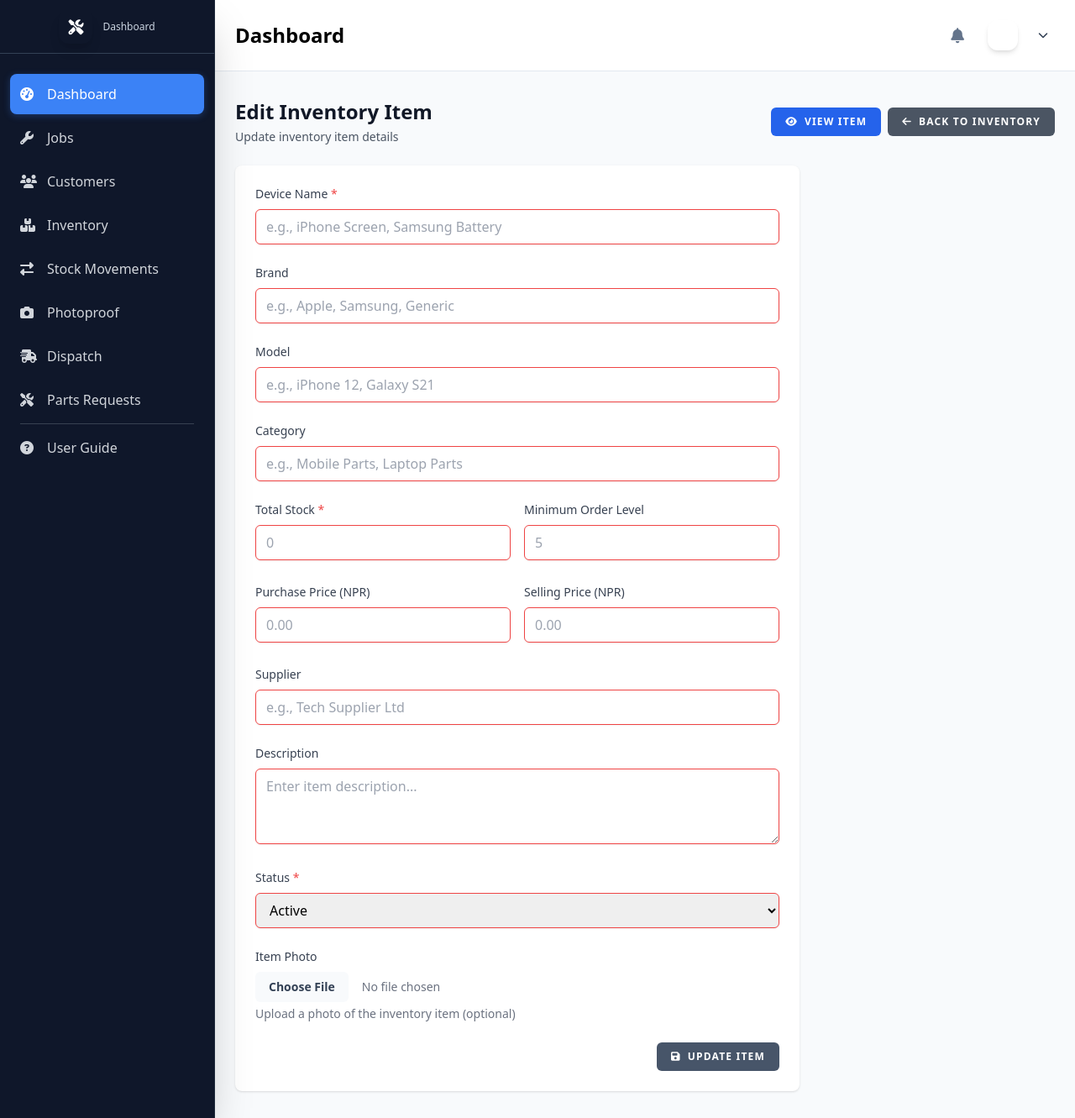
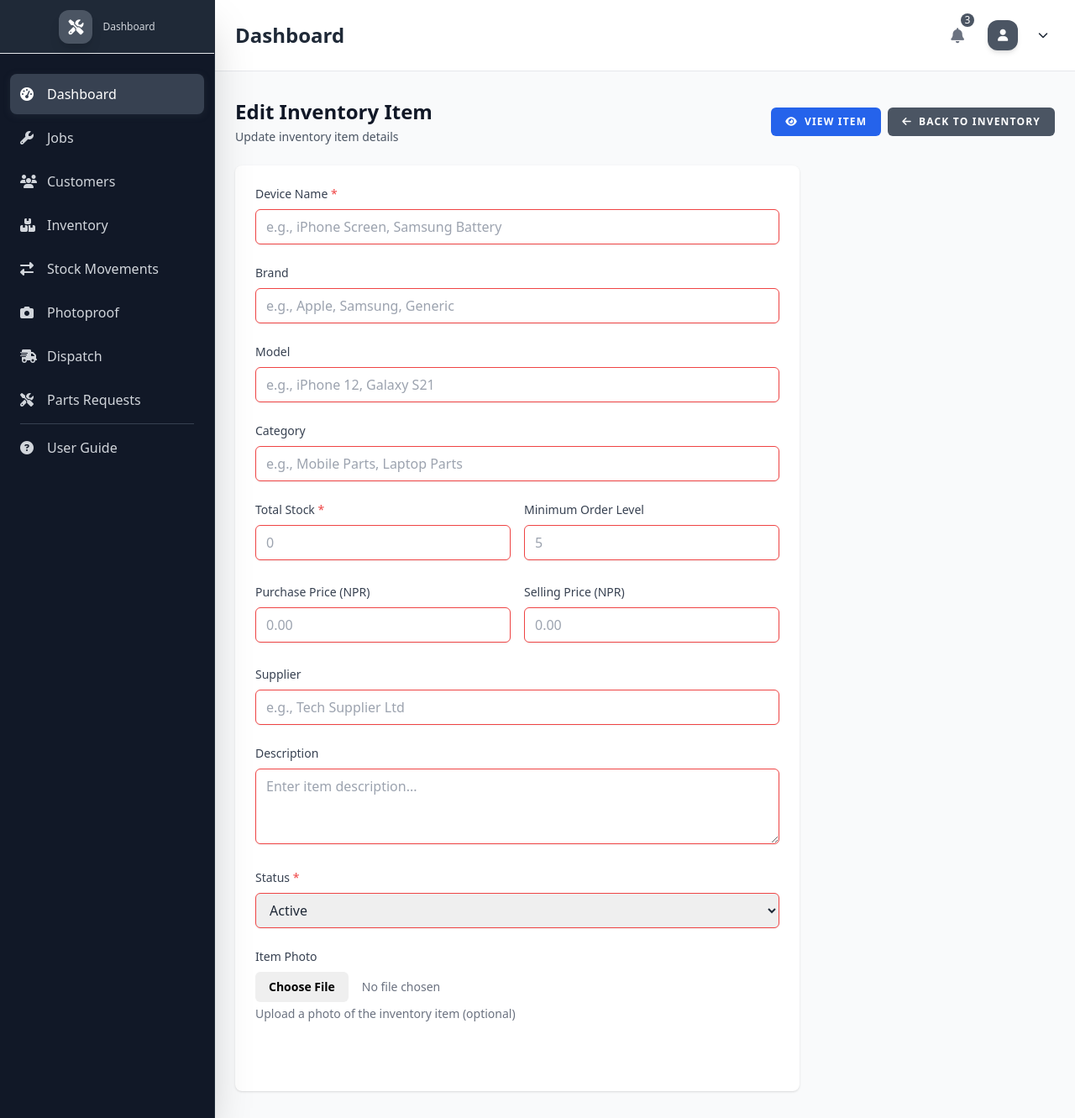
Before and after one commit to w38g0ru/tech-fix-center, a CodeIgniter 4 app: the page made by app/Views/dashboard/inventory/edit.php in a window 1280 px wide. Shown: the whole page at 84% size. Run offline with PHP 8.4 and a stand-in for CodeIgniter, Linux system fonts and the light colour scheme; the template is opened without the code that fills it, so the values that code supplies are empty; some libraries are stand-ins or nearby versions.

Commit message:
Implement monochromatic design system
Complete transformation to monochromatic color scheme:

Color System:
- Primary palette: Gray scale from 50-900 (#f9fafb to #111827)
- Unified visual language using single color family
- Sophisticated gradations for depth and hierarchy
- Professional, minimalist aesthetic

Dashboard Updates:
- Sidebar: Dark gray (#111827) with monochromatic navigation
- Navigation links: Gray-based hover and active states
- Cards: Subtle gray borders and shadows
- Buttons: Gray-700 primary, Gray-600 secondary
- Headers: Consistent gray text hierarchy
- Alerts: Monochromatic success/error states

Login Page Updates:
- Left panel: Dark gray gradient background
- Form elements: Gray-based focus states and borders
- Icons: Consistent gray color scheme
- Typography: Monochromatic text hierarchy
- Interactive elements: Gray-based hover effects

Technical Implementation:
- CSS custom properties for mono-50 through mono-900
- Tailwind configuration with monochromatic palette
- Consistent shadow and border treatments
- Unified focus states and interactions
- Status colors adapted to grayscale

Benefits:
- Timeless, professional appearance
- Reduced visual complexity and distractions
- Enhanced focus on content and functionality
- Sophisticated, minimalist aesthetic
- Consistent brand identity throughout application
- Improved accessibility through clear contrast ratios

```diff
--- a/app/Views/layouts/dashboard.php
+++ b/app/Views/layouts/dashboard.php
@@ -24,29 +24,17 @@ $pageTitle = $title ?? 'Dashboard';
             theme: {
                 extend: {
                     colors: {
-                        primary: {
-                            50: '#f8fafc',   // Slate-50
-                            100: '#f1f5f9',  // Slate-100
-                            200: '#e2e8f0',  // Slate-200
-                            300: '#cbd5e1',  // Slate-300
-                            400: '#94a3b8',  // Slate-400
-                            500: '#64748b',  // Slate-500
-                            600: '#475569',  // Slate-600
-                            700: '#334155',  // Slate-700
-                            800: '<?= $config->brandColors['primary'] ?>',  // Slate-800
-                            900: '#0f172a',  // Slate-900
-                        },
-                        accent: {
-                            50: '#eff6ff',   // Blue-50
-                            100: '#dbeafe',  // Blue-100
-                            200: '#bfdbfe',  // Blue-200
-                            300: '#93c5fd',  // Blue-300
-                            400: '#60a5fa',  // Blue-400
-                            500: '<?= $config->brandColors['accent'] ?>',  // Blue-500
-                            600: '#2563eb',  // Blue-600
-                            700: '#1d4ed8',  // Blue-700
-                            800: '#1e40af',  // Blue-800
-                            900: '#1e3a8a',  // Blue-900
+                        mono: {
+                            50: '#f9fafb',   // Gray-50 (Lightest)
+                            100: '#f3f4f6',  // Gray-100
+                            200: '#e5e7eb',  // Gray-200
+                            300: '#d1d5db',  // Gray-300
+                            400: '#9ca3af',  // Gray-400
+                            500: '#6b7280',  // Gray-500 (Medium)
+                            600: '#4b5563',  // Gray-600
+                            700: '<?= $config->brandColors['primary'] ?>',  // Gray-700 (Primary)
+                            800: '#1f2937',  // Gray-800
+                            900: '<?= $config->brandColors['accent'] ?>',   // Gray-900 (Darkest)
                         }
                     }
                 }
@@ -55,24 +43,26 @@ $pageTitle = $title ?? 'Dashboard';
     </script>
     <meta name="viewport" content="width=device-width, initial-scale=1.0, maximum-scale=1.0, user-scalable=no">
     <style>
-        /* Professional Dark Theme */
+        /* Monochromatic Design Theme */
         :root {
-            --primary-50: #f8fafc;
-            --primary-100: #f1f5f9;
-            --primary-200: #e2e8f0;
-            --primary-600: #475569;
-            --primary-800: #1e293b;
-            --primary-900: #0f172a;
-            --accent-500: #3b82f6;
-            --accent-600: #2563eb;
+            --mono-50: #f9fafb;
+            --mono-100: #f3f4f6;
+            --mono-200: #e5e7eb;
+            --mono-300: #d1d5db;
+            --mono-400: #9ca3af;
+            --mono-500: #6b7280;
+            --mono-600: #4b5563;
+            --mono-700: #374151;
+            --mono-800: #1f2937;
+            --mono-900: #111827;
         }
 
-        /* Responsive Sidebar Styles */
+        /* Monochromatic Sidebar Styles */
         .sidebar {
             transform: translateX(-100%);
             transition: transform 0.3s ease-in-out;
-            background: var(--primary-900);
-            border-right: 1px solid var(--primary-800);
+            background: var(--mono-900);
+            border-right: 1px solid var(--mono-800);
         }
 
         .sidebar.open {
@@ -90,7 +80,7 @@ $pageTitle = $title ?? 'Dashboard';
             opacity: 0;
             visibility: hidden;
             transition: opacity 0.3s ease-in-out, visibility 0.3s ease-in-out;
-            background: rgba(15, 23, 42, 0.8);
+            background: rgba(17, 24, 39, 0.8);
         }
 
         .sidebar-overlay.active {
@@ -105,7 +95,7 @@ $pageTitle = $title ?? 'Dashboard';
             transform: translateY(-10px);
             transition: all 0.2s ease-in-out;
             background: white;
-            border: 1px solid var(--primary-200);
+            border: 1px solid var(--mono-200);
             box-shadow: 0 10px 25px rgba(0, 0, 0, 0.1);
         }
 
@@ -115,7 +105,7 @@ $pageTitle = $title ?? 'Dashboard';
             transform: translateY(0);
         }
 
-        /* Navigation Links */
+        /* Monochromatic Navigation Links */
         .nav-link {
             transition: all 0.2s ease-in-out;
             border-radius: 8px;
@@ -123,34 +113,34 @@ $pageTitle = $title ?? 'Dashboard';
         }
 
         .nav-link:hover {
-            background: rgba(59, 130, 246, 0.1);
-            color: var(--accent-500);
+            background: rgba(107, 114, 128, 0.1);
+            color: var(--mono-300);
         }
 
         .nav-link.active {
-            background: var(--accent-500);
+            background: var(--mono-700);
             color: white;
-            box-shadow: 0 2px 8px rgba(59, 130, 246, 0.3);
+            box-shadow: 0 2px 8px rgba(55, 65, 81, 0.3);
         }
 
-        /* Cards and Components */
+        /* Monochromatic Cards and Components */
         .card {
             background: white;
-            border: 1px solid var(--primary-200);
+            border: 1px solid var(--mono-200);
             border-radius: 12px;
             box-shadow: 0 1px 3px rgba(0, 0, 0, 0.1);
             transition: all 0.2s ease-in-out;
         }
 
         .card:hover {
-            box-shadow: 0 8px 25px rgba(0, 0, 0, 0.1);
-            border-color: var(--accent-500);
+            box-shadow: 0 8px 25px rgba(0, 0, 0, 0.15);
+            border-color: var(--mono-400);
             transform: translateY(-2px);
         }
 
-        /* Buttons */
+        /* Monochromatic Buttons */
         .btn-primary {
-            background: var(--accent-500);
+            background: var(--mono-700);
             color: white;
             border: none;
             border-radius: 8px;
@@ -159,9 +149,9 @@ $pageTitle = $title ?? 'Dashboard';
         }
 
         .btn-primary:hover {
-            background: var(--accent-600);
+            background: var(--mono-800);
             transform: translateY(-1px);
-            box-shadow: 0 4px 12px rgba(59, 130, 246, 0.3);
+            box-shadow: 0 4px 12px rgba(55, 65, 81, 0.3);
         }
 
         /* Mobile optimizations */
@@ -200,7 +190,7 @@ $pageTitle = $title ?? 'Dashboard';
 
         /* Focus styles */
         .focus-ring:focus {
-            outline: 2px solid var(--accent-500);
+            outline: 2px solid var(--mono-600);
             outline-offset: 2px;
         }
 
@@ -210,7 +200,7 @@ $pageTitle = $title ?? 'Dashboard';
         .status-inactive { color: #dc2626; }
     </style>
 </head>
-<body class="bg-primary-50 text-primary-800">
+<body class="bg-mono-50 text-mono-800">
     <div class="flex h-screen overflow-hidden" id="app-container">
         <!-- Mobile Overlay -->
         <div class="fixed inset-0 z-40 lg:hidden sidebar-overlay" id="sidebar-overlay" onclick="closeSidebar()"></div>
@@ -219,14 +209,14 @@ $pageTitle = $title ?? 'Dashboard';
         <div class="fixed inset-y-0 left-0 z-50 w-64 shadow-2xl sidebar lg:static lg:inset-0 lg:z-auto" id="sidebar">
 
             <!-- Logo -->
-            <div class="flex items-center justify-center h-16 px-4 bg-primary-800 border-b border-primary-700">
+            <div class="flex items-center justify-center h-16 px-4 bg-mono-800 border-b border-mono-700">
                 <div class="flex items-center">
-                    <div class="h-10 w-10 bg-accent-500 rounded-xl flex items-center justify-center mr-3 shadow-lg">
+                    <div class="h-10 w-10 bg-mono-600 rounded-xl flex items-center justify-center mr-3 shadow-lg">
                         <i class="fas fa-tools text-white text-lg"></i>
                     </div>
                     <div>
                         <h1 class="text-lg font-bold text-white tracking-tight"><?= $config->appShortName ?></h1>
-                        <p class="text-xs text-primary-300 font-medium">Dashboard</p>
+                        <p class="text-xs text-mono-300 font-medium">Dashboard</p>
                     </div>
                 </div>
             </div>
@@ -235,19 +225,19 @@ $pageTitle = $title ?? 'Dashboard';
             <nav class="mt-6">
                 <div class="px-3 space-y-1">
                     <a href="<?= base_url('dashboard') ?>"
-                       class="nav-link flex items-center px-3 py-3 text-gray-300 font-medium <?= (uri_string() == 'dashboard' || uri_string() == '') ? 'active' : '' ?>">
+                       class="nav-link flex items-center px-3 py-3 text-mono-300 font-medium <?= (uri_string() == 'dashboard' || uri_string() == '') ? 'active' : '' ?>">
                         <i class="fas fa-tachometer-alt mr-3 w-5"></i>
                         Dashboard
                     </a>
 
                     <a href="<?= base_url('dashboard/jobs') ?>"
-                       class="nav-link flex items-center px-3 py-3 text-gray-300 font-medium <?= strpos(uri_string(), 'jobs') !== false ? 'active' : '' ?>">
+                       class="nav-link flex items-center px-3 py-3 text-mono-300 font-medium <?= strpos(uri_string(), 'jobs') !== false ? 'active' : '' ?>">
                         <i class="fas fa-wrench mr-3 w-5"></i>
                         Jobs
                     </a>
 
                     <a href="<?= base_url('dashboard/users') ?>"
-                       class="nav-link flex items-center px-3 py-3 text-gray-300 font-medium <?= strpos(uri_string(), 'users') !== false ? 'active' : '' ?>">
+                       class="nav-link flex items-center px-3 py-3 text-mono-300 font-medium <?= strpos(uri_string(), 'users') !== false ? 'active' : '' ?>">
                         <i class="fas fa-users mr-3 w-5"></i>
                         Customers
                     </a>
@@ -324,53 +314,53 @@ $pageTitle = $title ?? 'Dashboard';
         <!-- Main Content -->
         <div class="flex-1 flex flex-col overflow-hidden">
             <!-- Header -->
-            <header class="bg-white shadow-sm border-b border-primary-200 flex-shrink-0">
+            <header class="bg-white shadow-sm border-b border-mono-200 flex-shrink-0">
                 <div class="flex items-center justify-between px-4 py-4 lg:px-6">
                     <div class="flex items-center">
                         <button onclick="toggleSidebar()" id="mobile-menu-btn"
-                                class="text-primary-500 hover:text-accent-500 lg:hidden p-2 rounded-lg hover:bg-accent-50 focus:outline-none focus:ring-2 focus:ring-accent-500 transition-all focus-ring">
+                                class="text-mono-500 hover:text-mono-700 lg:hidden p-2 rounded-lg hover:bg-mono-100 focus:outline-none focus:ring-2 focus:ring-mono-600 transition-all focus-ring">
                             <i class="fas fa-bars text-lg"></i>
                         </button>
-                        <h2 class="ml-2 text-xl font-bold text-primary-800 lg:ml-0 lg:text-2xl truncate">
+                        <h2 class="ml-2 text-xl font-bold text-mono-800 lg:ml-0 lg:text-2xl truncate">
                             <?= $title ?? 'Dashboard' ?>
                         </h2>
                     </div>
 
                     <div class="flex items-center space-x-3">
                         <div class="relative">
-                            <button class="flex items-center text-primary-500 hover:text-accent-500 p-2 rounded-lg hover:bg-accent-50 transition-all">
+                            <button class="flex items-center text-mono-500 hover:text-mono-700 p-2 rounded-lg hover:bg-mono-100 transition-all">
                                 <i class="fas fa-bell text-lg"></i>
-                                <span class="absolute -top-1 -right-1 bg-accent-500 text-white text-xs rounded-full h-4 w-4 flex items-center justify-center">3</span>
+                                <span class="absolute -top-1 -right-1 bg-mono-600 text-white text-xs rounded-full h-4 w-4 flex items-center justify-center">3</span>
                             </button>
                         </div>
 
                         <div class="relative">
-                            <button onclick="toggleUserMenu()" id="user-menu-btn" class="flex items-center space-x-3 text-primary-700 hover:text-primary-900 p-2 rounded-lg hover:bg-accent-50 focus-ring transition-all">
-                                <div class="w-9 h-9 bg-accent-500 rounded-xl flex items-center justify-center shadow-md">
+                            <button onclick="toggleUserMenu()" id="user-menu-btn" class="flex items-center space-x-3 text-mono-700 hover:text-mono-900 p-2 rounded-lg hover:bg-mono-100 focus-ring transition-all">
+                                <div class="w-9 h-9 bg-mono-600 rounded-xl flex items-center justify-center shadow-md">
                                     <i class="fas fa-user text-white text-sm"></i>
                                 </div>
                                 <div class="hidden sm:block text-left">
                                     <div class="text-sm font-semibold"><?= session()->get('full_name') ?? 'User' ?></div>
-                                    <div class="text-xs text-primary-500 capitalize"><?= session()->get('role') ?? '' ?></div>
+                                    <div class="text-xs text-mono-500 capitalize"><?= session()->get('role') ?? '' ?></div>
                                 </div>
                                 <i class="fas fa-chevron-down text-xs transition-transform" id="user-menu-arrow"></i>
                             </button>
 
                             <!-- Dropdown Menu -->
-                            <div class="absolute right-0 mt-2 w-56 bg-white rounded-xl shadow-xl py-2 z-50 border border-primary-200 dropdown-menu" id="user-menu">
-                                <div class="px-4 py-3 border-b border-primary-100">
-                                    <div class="font-semibold text-primary-800"><?= session()->get('full_name') ?? 'User' ?></div>
-                                    <div class="text-sm text-primary-500"><?= session()->get('email') ?? '' ?></div>
-                                    <div class="text-xs text-accent-500 capitalize font-medium"><?= session()->get('role') ?? '' ?></div>
+                            <div class="absolute right-0 mt-2 w-56 bg-white rounded-xl shadow-xl py-2 z-50 border border-mono-200 dropdown-menu" id="user-menu">
+                                <div class="px-4 py-3 border-b border-mono-100">
+                                    <div class="font-semibold text-mono-800"><?= session()->get('full_name') ?? 'User' ?></div>
+                                    <div class="text-sm text-mono-500"><?= session()->get('email') ?? '' ?></div>
+                                    <div class="text-xs text-mono-600 capitalize font-medium"><?= session()->get('role') ?? '' ?></div>
                                 </div>
-                                <a href="<?= base_url('dashboard/profile') ?>" class="flex items-center px-4 py-3 text-sm text-primary-700 hover:bg-accent-50 hover:text-accent-600 transition-colors">
+                                <a href="<?= base_url('dashboard/profile') ?>" class="flex items-center px-4 py-3 text-sm text-mono-700 hover:bg-mono-100 hover:text-mono-800 transition-colors">
                                     <i class="fas fa-user mr-3 w-4"></i>Profile
                                 </a>
-                                <a href="<?= base_url('dashboard/settings') ?>" class="flex items-center px-4 py-3 text-sm text-primary-700 hover:bg-accent-50 hover:text-accent-600 transition-colors">
+                                <a href="<?= base_url('dashboard/settings') ?>" class="flex items-center px-4 py-3 text-sm text-mono-700 hover:bg-mono-100 hover:text-mono-800 transition-colors">
                                     <i class="fas fa-cog mr-3 w-4"></i>Settings
                                 </a>
-                                <div class="border-t border-primary-100 my-1"></div>
-                                <a href="<?= base_url('auth/logout') ?>" class="flex items-center px-4 py-3 text-sm text-red-600 hover:bg-red-50 transition-colors">
+                                <div class="border-t border-mono-100 my-1"></div>
+                                <a href="<?= base_url('auth/logout') ?>" class="flex items-center px-4 py-3 text-sm text-mono-600 hover:bg-mono-100 transition-colors">
                                     <i class="fas fa-sign-out-alt mr-3 w-4"></i>Logout
                                 </a>
                             </div>
@@ -380,21 +370,21 @@ $pageTitle = $title ?? 'Dashboard';
             </header>
 
             <!-- Page Content -->
-            <main class="flex-1 overflow-x-hidden overflow-y-auto bg-primary-50">
+            <main class="flex-1 overflow-x-hidden overflow-y-auto bg-mono-50">
                 <div class="container mx-auto px-4 py-6 lg:px-6 lg:py-8">
                     <?php if (session()->getFlashdata('success')): ?>
-                        <div class="mb-6 bg-green-50 border border-green-200 text-green-800 px-4 py-4 rounded-xl shadow-sm" role="alert">
+                        <div class="mb-6 bg-mono-100 border border-mono-300 text-mono-800 px-4 py-4 rounded-xl shadow-sm" role="alert">
                             <div class="flex items-center">
-                                <i class="fas fa-check-circle text-green-500 mr-3"></i>
+                                <i class="fas fa-check-circle text-mono-600 mr-3"></i>
                                 <span class="font-medium"><?= session()->getFlashdata('success') ?></span>
                             </div>
                         </div>
                     <?php endif; ?>
 
                     <?php if (session()->getFlashdata('error')): ?>
-                        <div class="mb-6 bg-red-50 border border-red-200 text-red-800 px-4 py-4 rounded-xl shadow-sm" role="alert">
+                        <div class="mb-6 bg-mono-200 border border-mono-400 text-mono-800 px-4 py-4 rounded-xl shadow-sm" role="alert">
                             <div class="flex items-center">
-                                <i class="fas fa-exclamation-circle text-red-500 mr-3"></i>
+                                <i class="fas fa-exclamation-circle text-mono-700 mr-3"></i>
                                 <span class="font-medium"><?= session()->getFlashdata('error') ?></span>
                             </div>
                         </div>
```
Also changed, not shown: app/Config/App.php (+10 -10 lines), app/Views/auth/login.php (+36 -49 lines), public/assets/css/app.css.
